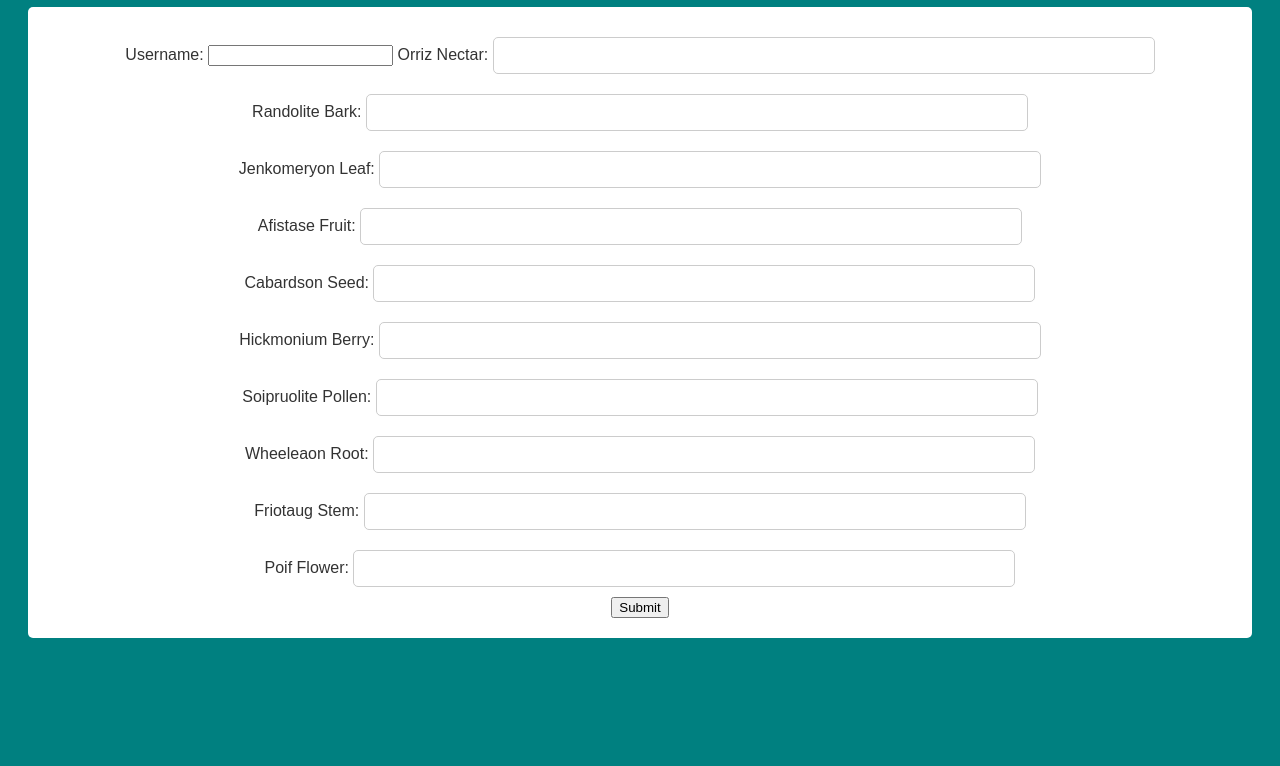
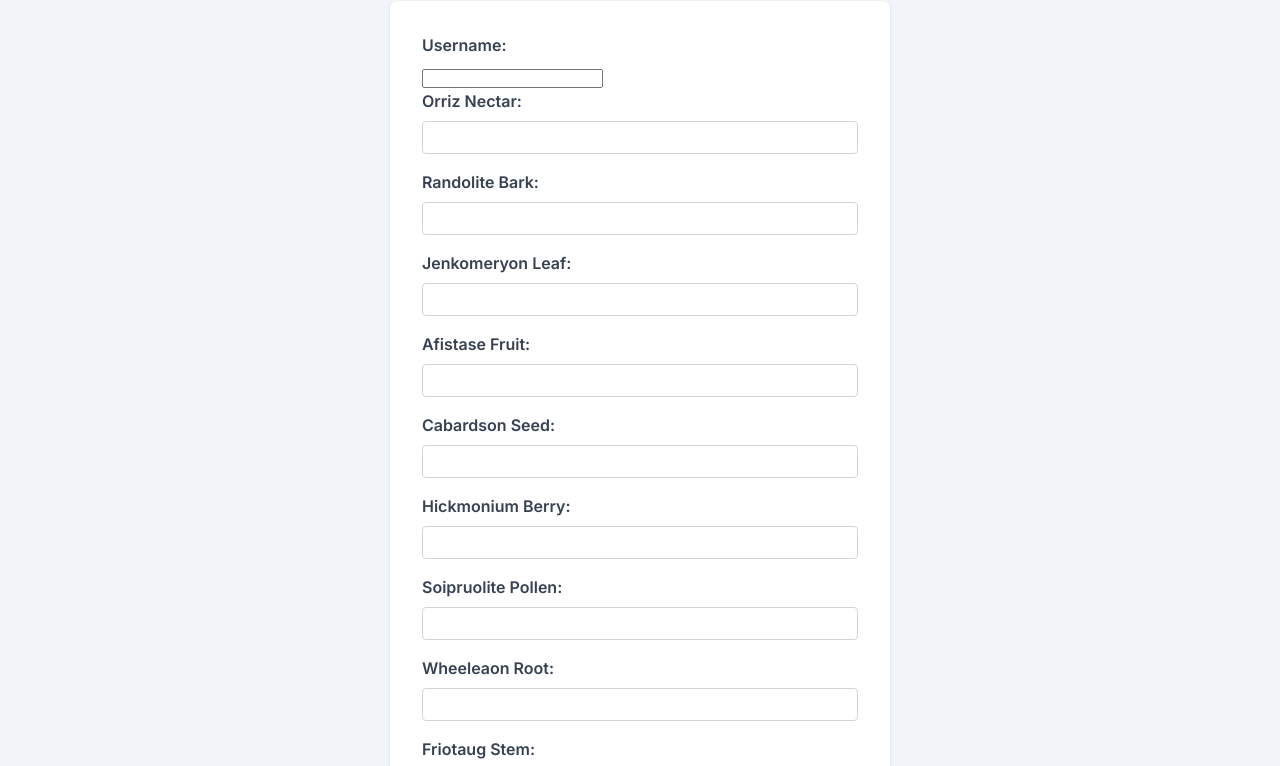
Before and after one commit to MHammad4968/skill-india-2024, a plain HTML site: page index.html in a window 1280 px wide. Shown: the part 101-867 px from the top of the page. Before the commit the page ends 800 px from the top, so only its background shows below. Drawn offline with Linux system fonts and the light colour scheme.

Commit message:
UI update

```diff
--- a/style.css
+++ b/style.css
@@ -1,41 +1,89 @@
+/* Import Google Font */
+@import url('https://fonts.googleapis.com/css2?family=Inter:wght@400;500;600;700&display=swap');
+
+/* Reset styles */
+* {
+    box-sizing: border-box;
+    margin: 0;
+    padding: 0;
+}
+
+/* Global styles */
 body {
-    background-color: teal;
-    font-family: Arial, sans-serif;
-    color: white;
-    padding: 20px;
+    font-family: 'Inter', sans-serif;
+    background-color: #f1f5f9;
+    color: #374151;
+    line-height: 1.5;
 }
 
 h1 {
-    text-align: center;
-    color: white;
-}
-
-form {
-    background-color: #ffffff;
-    padding: 20px;
-    border-radius: 5px;
-    color: #333;
-    margin-bottom: 20px;
+    font-size: 2rem;
+    font-weight: 700;
+    margin-top: 30px;
+    margin-bottom: 1.5rem;
     text-align: center;
 }
 
-input[type="number"] {
-    width: 50vw;
-    padding: 10px;
-    margin: 10px 0;
-    border-radius: 5px;
-    border: 1px solid #ccc;
+/* Form styles */
+form {
+    max-width: 500px;
+    margin: 0 auto;
+    padding: 2rem;
+    background-color: #fff;
+    border-radius: 0.5rem;
+    box-shadow: 0 1px 3px 0 rgba(0, 0, 0, 0.1), 0 1px 2px 0 rgba(0, 0, 0, 0.06);
 }
 
-input[type="submit"] {
-    background-color: #4CAF50;
-    color: white;
-    padding: 10px 20px;
-    border: none;
-    border-radius: 5px;
-    cursor: pointer;
+label {
+    display: block;
+    font-weight: 600;
+    margin-bottom: 0.5rem;
 }
 
-input[type="submit"]:hover {
-    background-color: #45a049;
+input[type="text"],
+input[type="number"] {
+    width: 100%;
+    padding: 0.5rem;
+    border: 1px solid #d1d5db;
+    border-radius: 0.25rem;
+    margin-bottom: 1rem;
 }
+
+input[type="number"]::-webkit-inner-spin-button,
+input[type="number"]::-webkit-outer-spin-button {
+    -webkit-appearance: none;
+    margin: 0;
+}
+
+button {
+    display: block;
+    width: 100%;
+    padding: 0.75rem;
+    background-color: #6366f1;
+    color: #fff;
+    font-weight: 600;
+    border: none;
+    border-radius: 0.25rem;
+    cursor: pointer;
+    transition: background-color 0.2s ease-in-out;
+}
+
+button:hover {
+    background-color: #4f46e5;
+}
+
+/* Responsiveness */
+@media (max-width: 576px) {
+    form {
+        padding: 1rem;
+    }
+
+    h1 {
+        font-size: 1.5rem;
+    }
+}
+
+/* Utility classes */
+.mt-4 {
+    margin-top: 1rem;
+}
```
